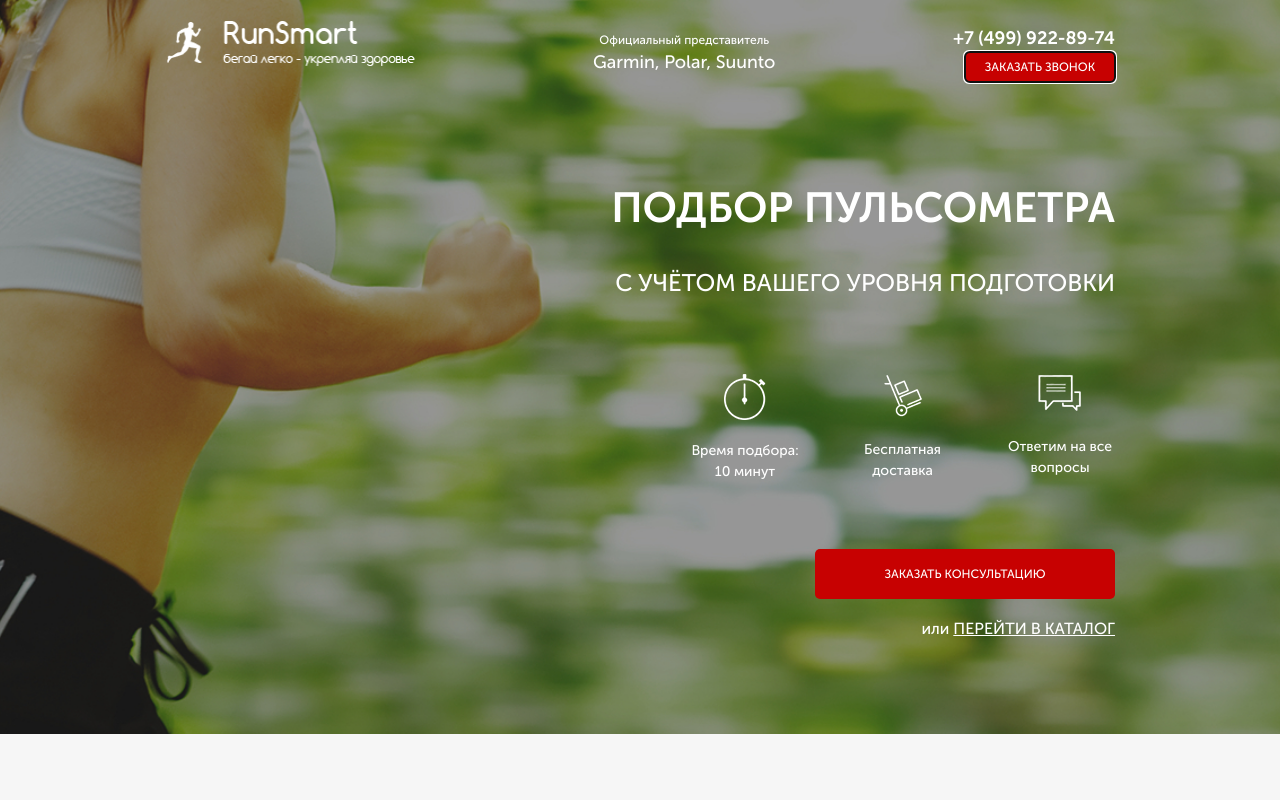
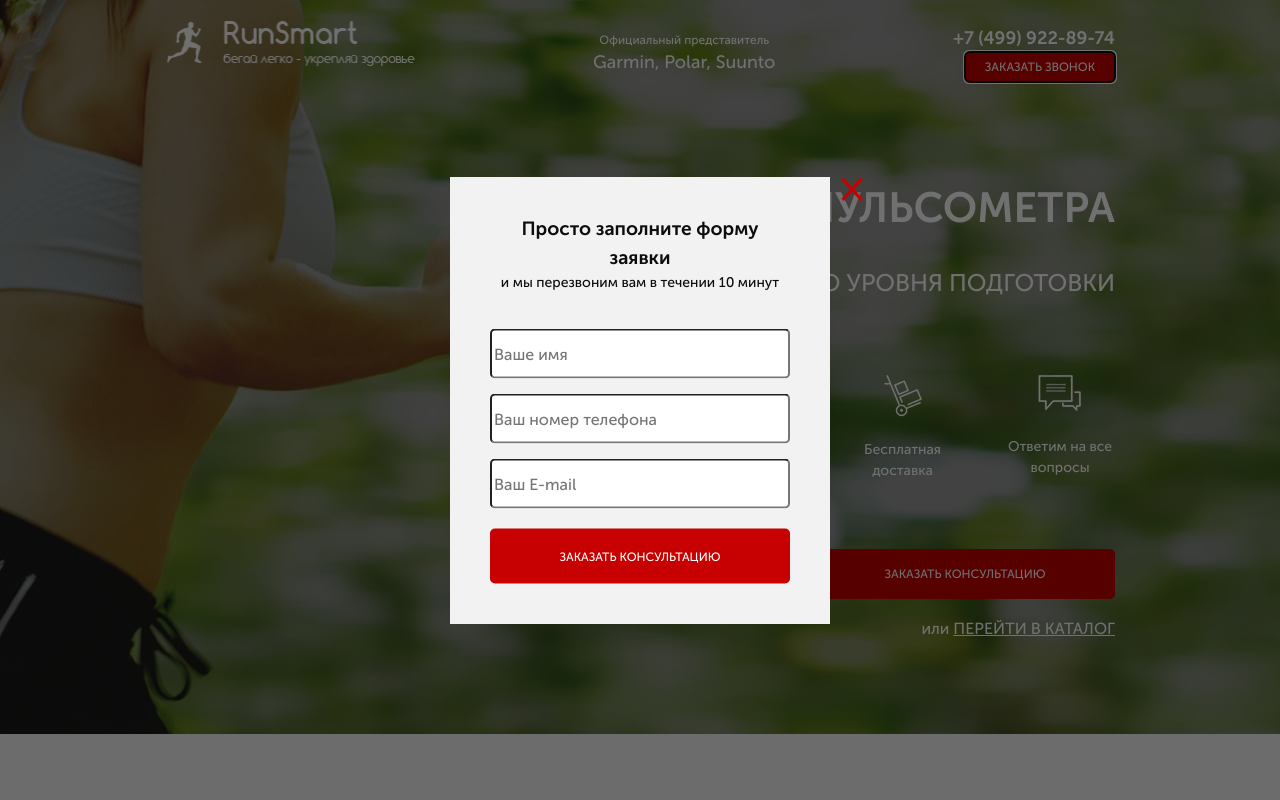
Before and after one commit to kiricenkovitalij/project_Pulse, a website: page src/index.html in a window 1280 px wide. Both pictures are taken after a click on the button "ЗАКАЗАТЬ ЗВОНОК". Shown: the top 800 px of the page. Drawn offline with nearby package versions, Linux system fonts and the light colour scheme.

Commit message:
work buttons and modal blocks

```diff
--- a/src/index.html
+++ b/src/index.html
@@ -25,7 +25,7 @@
                 </div>
                 <div class="header__contacts">
                     <a href='tel:+7 (499) 922-89-74' class="header__phone">+7 (499) 922-89-74</a>
-                    <button class="button">заказать звонок</button>
+                    <button data-modal="consultation" class="button">заказать звонок</button>
                 </div>
             </header>
             <div class="promo__wrapper">
@@ -50,7 +50,7 @@
                     </div>
                 </div>
 
-                <button class="button button_main">заказать КОНСУЛЬТАЦИЮ</button>
+                <button data-modal="consultation" class="button button_main">заказать КОНСУЛЬТАЦИЮ</button>
 
                 <div class="promo__link">или
                     <a href="#">ПЕРЕЙТИ В КАТАЛОГ</a>
@@ -157,7 +157,7 @@
                             <div class="catalog__oldprice">4 750 руб.</div>
                             <div class="catalog__price">4 500 руб.</div>
                         </div>
-                        <button class="button button_main button_sub button_mini">Купить</button>
+                        <button data-modal="order" class="button button_main button_sub button_mini">Купить</button>
                     </div>
                 </div>
                 <div class="catalog__card">
@@ -183,7 +183,7 @@
                             <div class="catalog__oldprice">6 990 руб.</div>
                             <div class="catalog__price">6 641 руб.</div>
                         </div>
-                        <button class="button button_main button_sub button_mini">Купить</button>
+                        <button data-modal="order" class="button button_main button_sub button_mini">Купить</button>
                     </div>
                 </div>
                 <div class="catalog__card">
@@ -208,7 +208,7 @@
                             <div class="catalog__oldprice">7 390 руб.</div>
                             <div class="catalog__price">7 021 руб.</div>
                         </div>
-                        <button class="button button_main button_sub button_mini">Купить</button>
+                        <button data-modal="order" class="button button_main button_sub button_mini">Купить</button>
                     </div>
                 </div>
                 <div class="catalog__card">
@@ -234,7 +234,7 @@
                             <div class="catalog__oldprice">4 750 руб.</div>
                             <div class="catalog__price">4 500 руб.</div>
                         </div>
-                        <button class="button button_main button_sub button_mini">Купить</button>
+                        <button data-modal="order" class="button button_main button_sub button_mini">Купить</button>
                     </div>
                 </div>
                 <div class="catalog__card">
@@ -260,7 +260,7 @@
                             <div class="catalog__oldprice">6 990 руб.</div>
                             <div class="catalog__price">6 641 руб.</div>
                         </div>
-                        <button class="button button_main button_sub button_mini">Купить</button>
+                        <button  data-modal="order" class="button button_main button_sub button_mini">Купить</button>
                     </div>
                 </div>
                 <div class="catalog__card">
@@ -285,7 +285,7 @@
                             <div class="catalog__oldprice">7 390 руб.</div>
                             <div class="catalog__price">7 021 руб.</div>
                         </div>
-                        <button class="button button_main button_sub button_mini">Купить</button>
+                        <button data-modal="order" class="button button_main button_sub button_mini">Купить</button>
                     </div>
                 </div>
             </div>
@@ -343,7 +343,7 @@
                             <div class="catalog__oldprice">4 750 руб.</div>
                             <div class="catalog__price">4 500 руб.</div>
                         </div>
-                        <button class="button button_main button_sub button_mini">Купить</button>
+                        <button  data-modal="order" class="button button_main button_sub button_mini">Купить</button>
                     </div>
                 </div>
                 <div class="catalog__card">
@@ -369,7 +369,7 @@
                             <div class="catalog__oldprice">4 750 руб.</div>
                             <div class="catalog__price">4 500 руб.</div>
                         </div>
-                        <button class="button button_main button_sub button_mini">Купить</button>
+                        <button  data-modal="order" class="button button_main button_sub button_mini">Купить</button>
                     </div>
                 </div>
             </div>
@@ -445,6 +445,37 @@
             </div>
     </footer>
 
+    <div class="overlay">
+        <div class="modal" id="consultation">
+            <div class="modal__close">&times;</div>
+            <div class="modal__title">Просто заполните форму заявки</div>
+            <div class="modal__descr">и мы перезвоним вам в течении 10 минут</div>
+            <form action="">
+                <input required type="text" name="first name" placeholder="Ваше имя" class="consultation__form"><br>
+                <input required type="tel" name="tel" placeholder="Ваш номер телефона" class="consultation__form"><br>
+                <input required type="email" name="email" placeholder="Ваш E-mail" class="consultation__form"><br>
+                <button class="button button_main button_sub">заказать кОНСУЛЬТАЦИЮ</button>
+            </form>
+        </div>
+        <div class="modal" id="order">
+            <div class="modal__close">&times;</div>
+            <div class="modal__title">Ваш заказ:</div>
+            <div class="modal__descr">Пульсометр Polar FT1</div>
+            <form action="">
+                <input required type="text" name="first name" placeholder="Ваше имя" class="consultation__form"><br>
+                <input required type="tel" name="tel" placeholder="Ваш номер телефона" class="consultation__form"><br>
+                <input required type="email" name="email" placeholder="Ваш E-mail" class="consultation__form"><br>
+                <button class="button button_main button_sub">купить</button>
+            </form>
+        </div>
+        <div class="modal modal_mini" id="thanks">
+            <div class="modal__close">&times;</div>
+            <div class="modal__title">Спасибо за вашу заявку!</div>
+            <div class="modal__descr">Наш менеджер свяжется с вами в ближайшее время!</div>
+        </div>
+
+    </div>
+
     <script type="text/javascript" src="//code.jquery.com/jquery-1.11.0.min.js"></script>
     <script type="text/javascript" src="//code.jquery.com/jquery-migrate-1.2.1.min.js"></script>
     <script src="js/slick.min.js"></script>
--- a/src/js/script.js
+++ b/src/js/script.js
@@ -53,4 +53,21 @@ $(document).ready(function(){
         $('.catalog__list').eq(i).toggleClass('catalog__list_active')
       })
     })
+
+//Modal
+    $('[data-modal=consultation]').on('click', function(){
+      $('.overlay, #consultation').fadeIn('slow')
+    });
+
+    $('.modal__close').on('click', function(){
+      $('.overlay, #consultation, #order, #thanks').fadeOut('slow')
+    });
+
+    $('[data-modal=order]').each(function(i){
+      $(this).on('click', function() {
+        $('#order .modal__descr').text($('.catalog__header').eq(i).text());
+        $('.overlay, #order').fadeIn('slow');
+      })
+    });
+
   });
--- a/src/sass/_general.scss
+++ b/src/sass/_general.scss
@@ -507,3 +507,50 @@
         }
     }
 }
+
+.overlay {
+    display: none;
+    position: fixed;
+    width: 100%;
+    height: 100%;
+    top: 0;
+    background-color: rgba(0,0,0,.56);
+}
+.modal {
+    position: absolute;
+    top: 50%;
+    left: 50%;
+    transform: translate(-50%, -50%);
+    width: 380px;
+    min-height: 400px;
+    background-color: #f2f2f2;
+    padding: 38px 40px 40px 40px;
+    &__close {
+        position: absolute;
+        top: 0;
+        right: -34px;
+        font-size: 41px;
+        line-height: 20px;
+        color: $main-color;
+        cursor: pointer;
+    }
+    &__title {
+        color: #0d0d0d;
+        font-size: 19px;
+        font-weight: 700;
+        text-align: center;
+    }
+    &__descr {
+        color: #0d0d0d;
+        font-size: 14px;
+        font-weight: 500;
+        text-align: center;
+    }
+    &_mini {
+        min-height: 140px;
+    }
+}
+
+#consultation, #order, #thanks {
+    display: none;
+}
```
Also changed, not shown: src/css/style.min.css, 1 other file.
